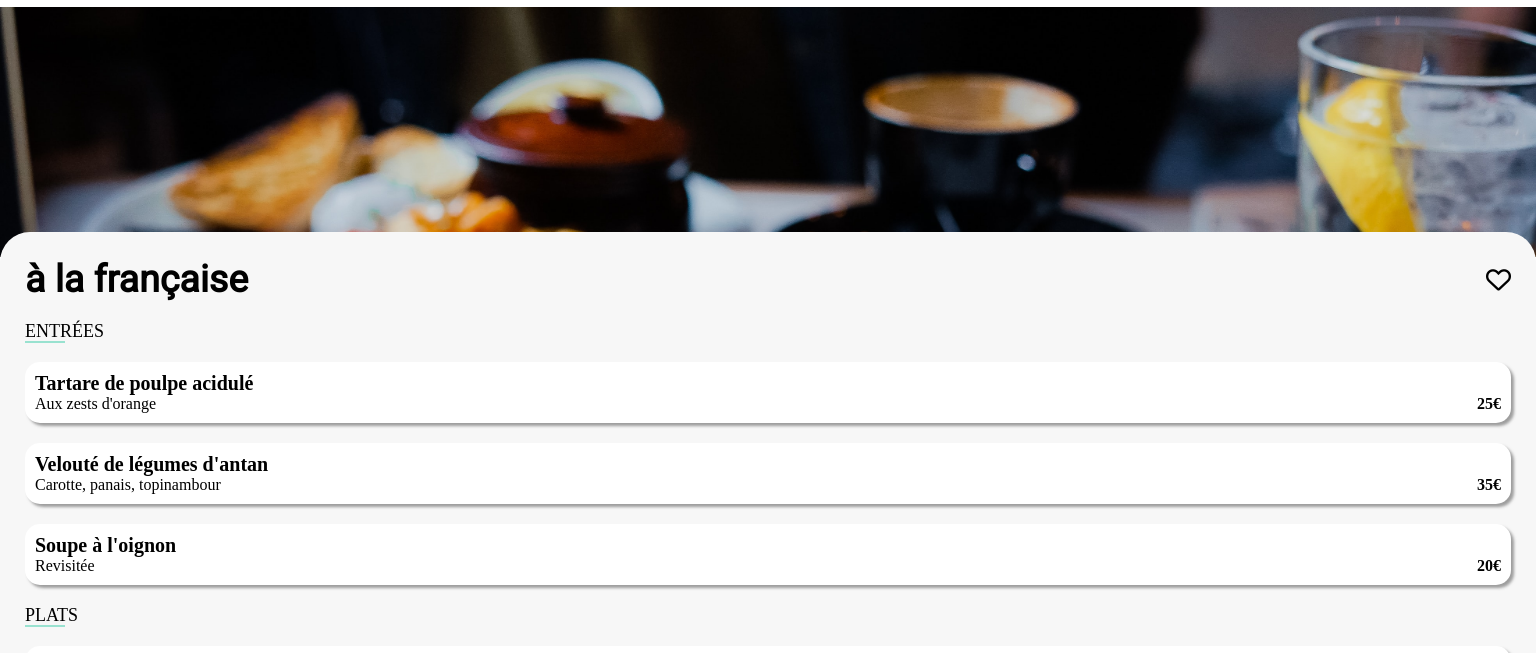
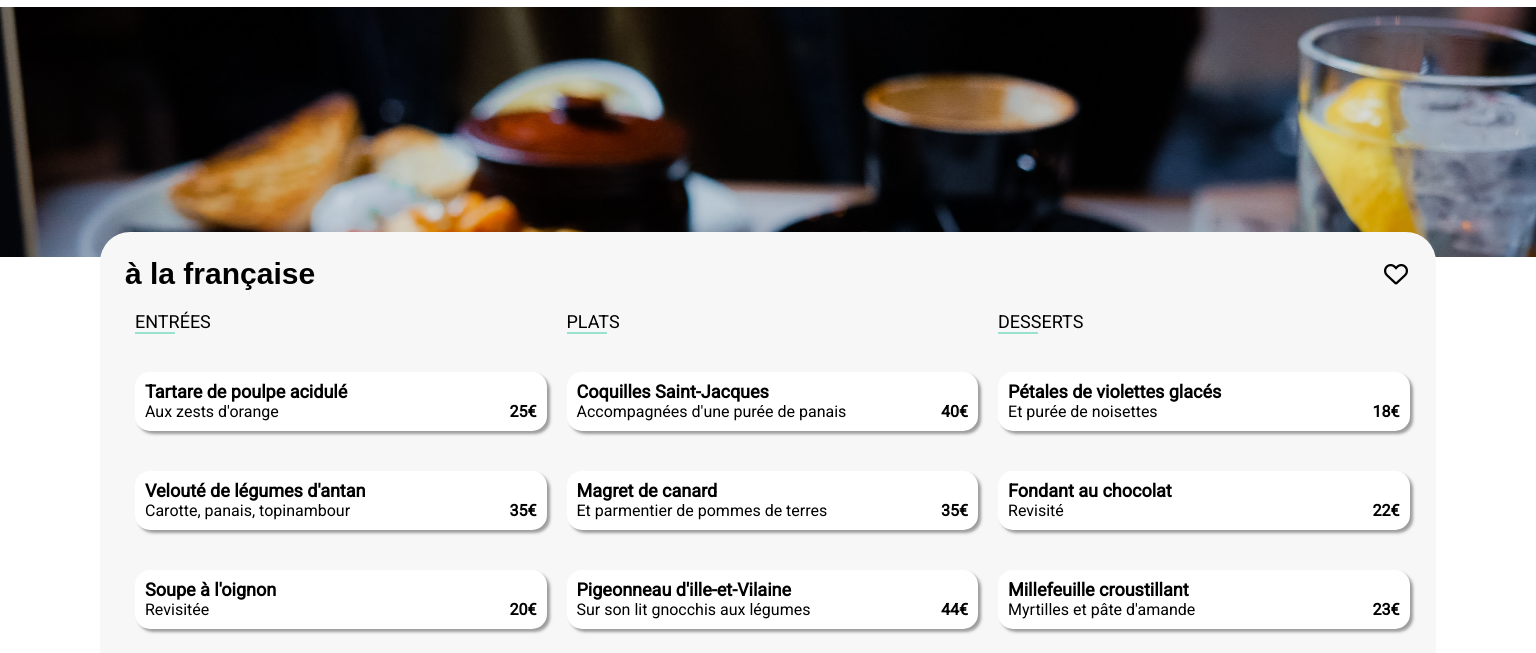
Before and after one commit to mathias-grdl/Openclassrooms_Projet_3, a website: page menu_1.html in a window 1536 px wide. Shown: the part 57-710 px from the top of the page. Drawn offline with Linux system fonts and the light colour scheme; a web font is replaced by a local one.

Commit message:
Responsive des pages menus Tab + Pc ✅
Responsive des pages menus Tab + Pc

```diff
--- a/menu_1.html
+++ b/menu_1.html
@@ -14,6 +14,7 @@
     integrity="sha512-1sCRPdkRXhBV2PBLUdRb4tMg1w2YPf37qatUFeS7zlBy7jJI8Lf4VHwWfZZfpXtYSLy85pkm9GaYVYMfw5BC1A=="
     crossorigin="anonymous" referrerpolicy="no-referrer" />
   <!-- fichier CSS -->
+  <link rel="stylesheet" href="css/normalize.css">
   <link rel="stylesheet" href="css/style.css">
 
   <title>ohmyfood</title>
@@ -31,12 +32,15 @@
     <section class="menu">
       <div class="menu_title">
         <h2>à la française</h2>
-        <i class="fa-regular fa-heart"></i>
+        <i class="fa-regular fa-heart fa-xl fa-fw"></i>
       </div>
       <!-- entrées -->
+      <div class="all_menu">
+        <div class="all_parts_menu">
           <div class="menu_description">
             <p>Entrées</p>
           </div>
+          <div class="menu_list">
             <div class="menu_card">
               <div class="menu_text">
                 <h4>Tartare de poulpe acidulé</h4>
@@ -64,10 +68,14 @@
                 <p>20€</p>
               </div>
             </div>
+          </div>
+        </div>
         <!-- plats -->
+        <div class="all_parts_menu">
           <div class="menu_description">
             <p>Plats</p>
           </div>
+          <div class="menu_list">
             <div class="menu_card">
               <div class="menu_text">
                 <h4>Coquilles Saint-Jacques</h4>
@@ -95,10 +103,14 @@
                 <p>44€</p>
               </div>
             </div>
+          </div>
+        </div>
         <!-- desserts -->
+        <div class="all_parts_menu">
           <div class="menu_description">
             <p>Desserts</p>
           </div>
+          <div class="menu_list">
             <div class="menu_card">
               <div class="menu_text">
                 <h4>Pétales de violettes glacés</h4>
@@ -124,6 +136,9 @@
               </div>
               <div class="menu_prix">
                 <p>23€</p>
+              </div>
+            </div>
+          </div>
         </div>
       </div>
       <a href="#">Commander</a>
@@ -152,4 +167,5 @@
     </nav>
   </footer>
 </body>
+
 </html>
--- a/scss/_fromPc.scss
+++ b/scss/_fromPc.scss
@@ -1,4 +1,14 @@
 @media screen and (min-width: 992px) {
+
+  #fonctionnement {
+    ol {
+      li {
+        i {
+          margin: 0px 20px;
+        }
+      }
+    }
+  }
 
   #restaurants {
 
@@ -12,4 +22,22 @@
       min-width: 49%;
     }
   }
+
+  // --------------------- LES MENUS ---------------------
+  // --------------------- LES MENUS ---------------------
+  // --------------------- LES MENUS ---------------------
+
+
+  .menu_list {
+    display: flex;
+    justify-content: space-between;
+
+    .menu_card {
+      display: inline-flex !important;
+      flex-direction: row;
+      justify-content: space-between;
+      max-width: 32%;
     }
+  }
+
+}
--- /dev/null
+++ b/scss/_fromPc_xl.scss
@@ -0,0 +1,32 @@
+@media screen and (min-width: 1440px) {
+
+    // --------------------- LES MENUS ---------------------
+    // --------------------- LES MENUS ---------------------
+    // --------------------- LES MENUS ---------------------
+
+    .menu {
+        margin: -25px 100px 0px;
+    .all_menu {
+        display: flex;
+        justify-content: space-between;
+
+        .all_parts_menu {
+            display: inline-flex;
+            flex-direction: column;
+            min-width: 32%;
+            justify-content: space-between;
+            margin: 0px 10px;
+
+
+            .menu_list {
+                flex-direction: column;
+
+
+                .menu_card {
+                    min-width: 100%;
+                }
+            }
+        }
+    }
+}
+}
--- a/scss/_fromTablet.scss
+++ b/scss/_fromTablet.scss
@@ -16,4 +16,10 @@
       }
     }
   }
+
+  // --------------------- LES MENUS ---------------------
+  // --------------------- LES MENUS ---------------------
+  // --------------------- LES MENUS ---------------------
+
+
 }
--- a/scss/style.scss
+++ b/scss/style.scss
@@ -10,7 +10,9 @@
 
 h1,
 h2,
-h3 {
+h3,
+h4,
+p {
   font-family: $text_fonts;
 }
 
@@ -184,7 +186,6 @@ header {
             }
           }
 
-
           .fa-heart {
             &:hover::before {
               font-weight: bold;
@@ -250,8 +251,11 @@ footer {
     display: flex;
     justify-content: space-between;
     align-items: center;
-    font-size: 25px;
-    font-family: $logo_and_title_fonts;
+
+    h2 {
+      font-size: 30px;
+      font-family: $logo_and_title_fonts;
+    }
   }
 
   .menu_description {
@@ -285,7 +289,7 @@ footer {
     .menu_text {
       h4 {
         font-weight: bold;
-        font-size: 20px;
+        font-size: 18px;
       }
 
       p {
@@ -318,4 +322,5 @@ footer {
 
 
 @import "./_fromTablet";
-@import "./_fromPc";
+@import "./fromPc";
+@import "./fromPc_xl";
```
Also changed, not shown: css/style.css, 1 other file. Lines whose indentation alone changed are shown as unchanged.
